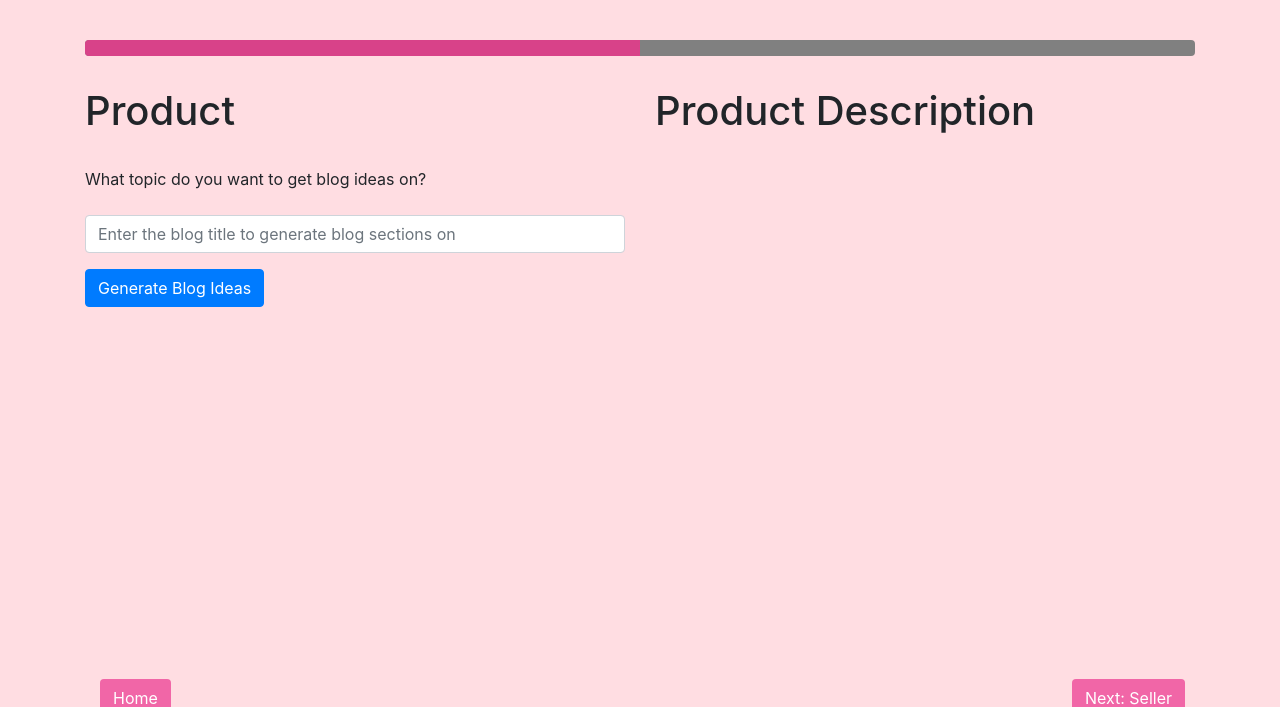
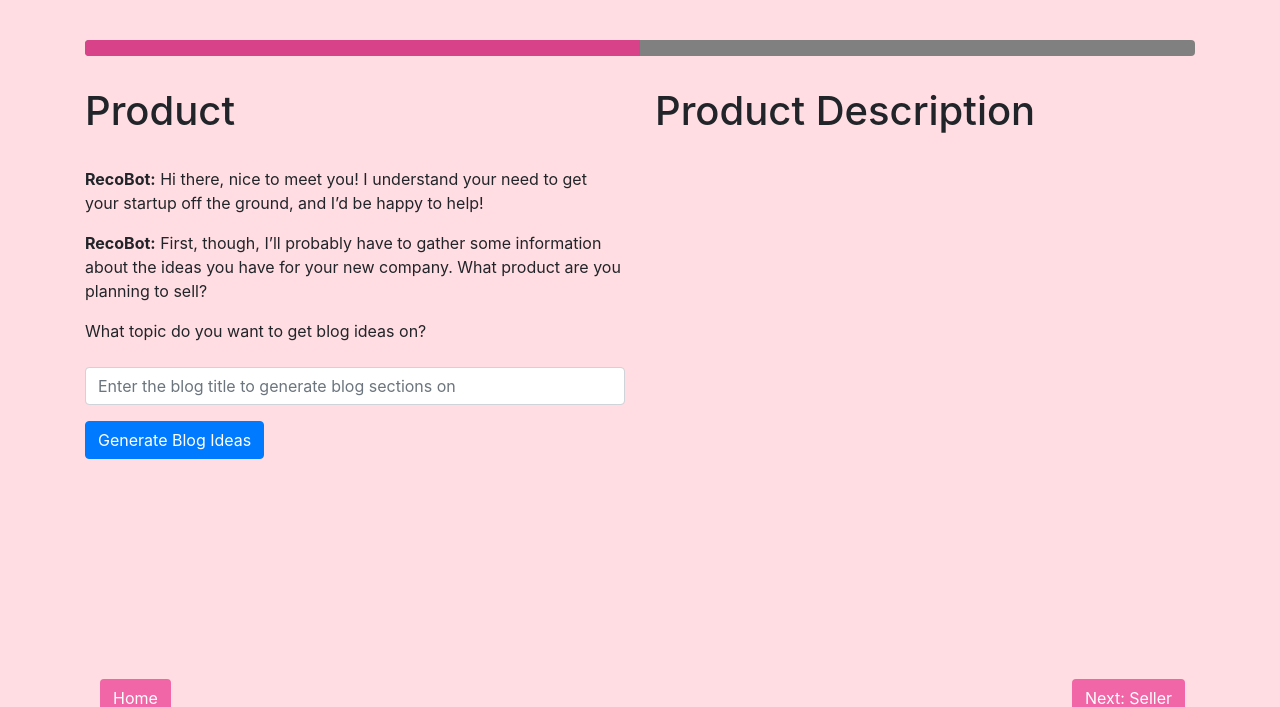
Before and after one commit to ownsupernoob2/Blimp-Academy-Flask, a Flask app: page /learn/1 in a window 1280 px wide. Shown: the part 56-763 px from the top of the page. Run offline with Flask 2, Linux system fonts and the light colour scheme; some libraries are stand-ins or nearby versions.

Commit message:
working on form submission

```diff
--- a/generate_learn_data.py
+++ b/generate_learn_data.py
@@ -41,6 +41,8 @@ def generate_learn_data():
             """Please tell me about the product you want to market: """,
         ],
         question=[
+            """<b>RecoBot:</b> Hi there, nice to meet you! I understand your need to get your startup off the ground, and I’d be happy to help!""",
+            """<b>RecoBot:</b> First, though, I’ll probably have to gather some information about the ideas you have for your new company. What product are you planning to sell?""",
             """<label for =\"blogTopic\" class =\"form-label\"> What topic do you want to get blog ideas on? </label>""",
             """<input type = \"text\" class =\"form-control\" id=\"blogSection\" name=\"blogSection\" placeholder=\"Enter the blog title to generate blog sections on\" >""",
             """<input type = \"hidden\" name = \"form1\" value = \"form1\">""",
--- a/server.py
+++ b/server.py
@@ -172,15 +172,16 @@ def update_section_complete(section):
 
 
 # ========== HTML routes ===================
-@app.route("/learn/<learn_id>")
+@app.route("/learn/<learn_id>", methods=["GET", "POST"])
 def display_learn(learn_id=None):
-
     model = learn_data[learn_id]
 
-    if 'form1' in request.form:
-        prompt = request.form['blogTopic']
-        blogT = ai_writer.product_observation(prompt)
-        blogTopicIdeas = blogT.replace('\n', '<br>')
+    if request.method == 'POST':
+        print(request.form.keys())
+        if 'form1' in request.form:
+            prompt = request.form['blogTopic']
+            blogT = ai_writer.product_observation(prompt)
+            blogTopicIdeas = blogT.replace('\n', '<br>')
 
     if isinstance(model.media, list):
         return render_template("bloch_learn_page.html", learn_data=json.loads(model.json()))
--- a/templates/bloch_learn_page.html
+++ b/templates/bloch_learn_page.html
@@ -17,6 +17,7 @@
 <progress class="progress" max="1" value="{{ learn_data.progression }}"></progress>
 <div class="row">
         <div class="col-md-6">
+            <form class="" action="/" method="post">
             <div class="text-group">
                 <h1>{{ learn_data.title }}</h1>
                 <br>
@@ -29,6 +30,7 @@
                 {% endfor %}
                 {% endif %}
             </div>
+            </form>
         </div>
         <div class="col-md-6">
             <div class="text-group">
```
